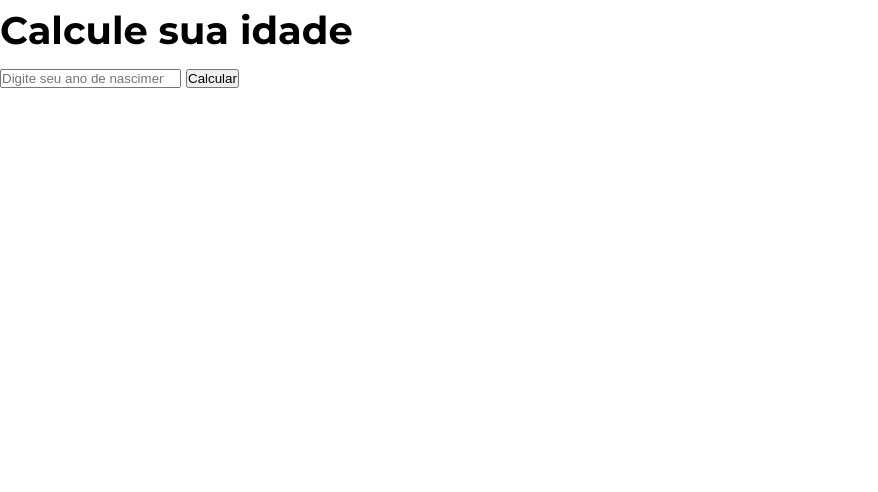
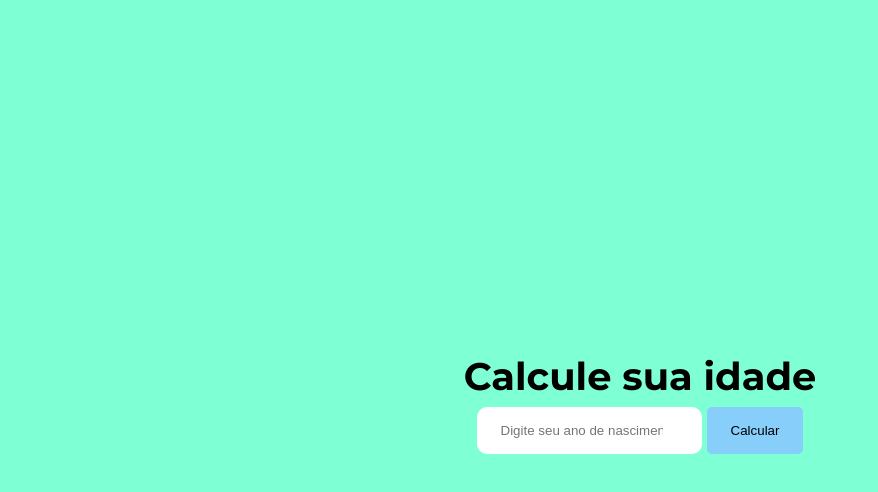
Before and after one commit to MatheusRoichman/projeto-git, a plain HTML site: page index.html in a window 1280 px wide. Shown: the whole page, without its empty margins (0-878 px from the left). Drawn offline with Linux system fonts and the light colour scheme.

Commit message:
Campo de entrada e botão estilizados

```diff
--- a/style.css
+++ b/style.css
@@ -6,4 +6,28 @@
 
 body {
   font: 1.2rem/1.6 'Montserrat', sans-serif;
+  background-color: aquamarine;
+  width: 100vw;
+  height: 100vh;
+  display: flex;
+  flex-direction: column;
+  justify-content: center;
+  align-items: center;
 }
+
+input {
+  border: 0;
+  border-radius: 10px;
+  padding: 1rem 1.5rem;
+}
+
+button {
+  border: 0;
+  border-radius: 5px;
+  background-color: lightskyblue;
+  padding: 1rem 1.5rem;
+}
+
+button:hover {
+  cursor: pointer;
+}
```
